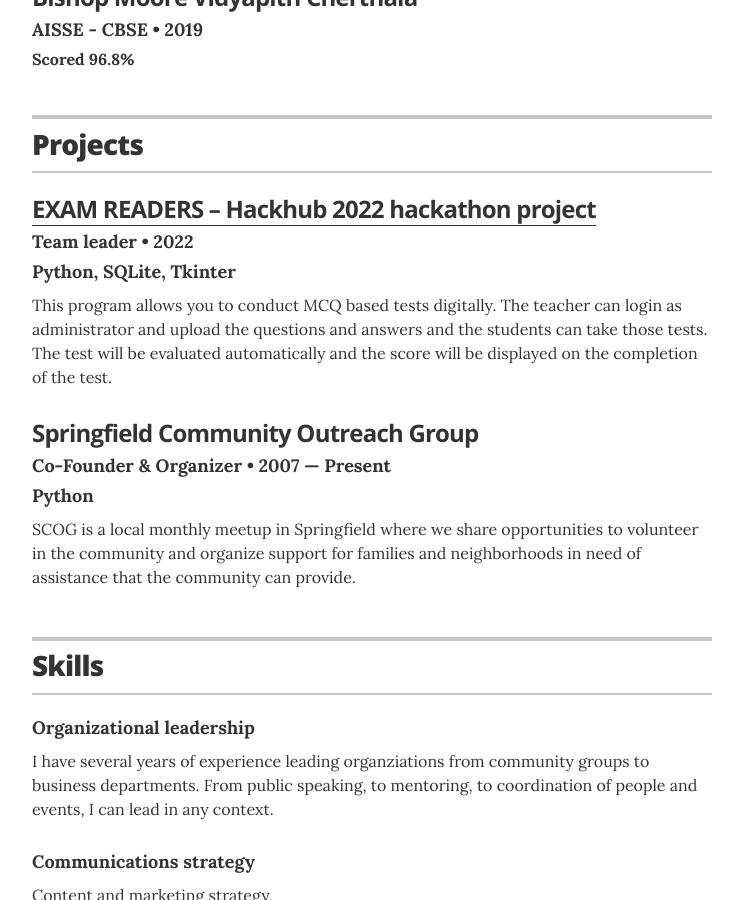
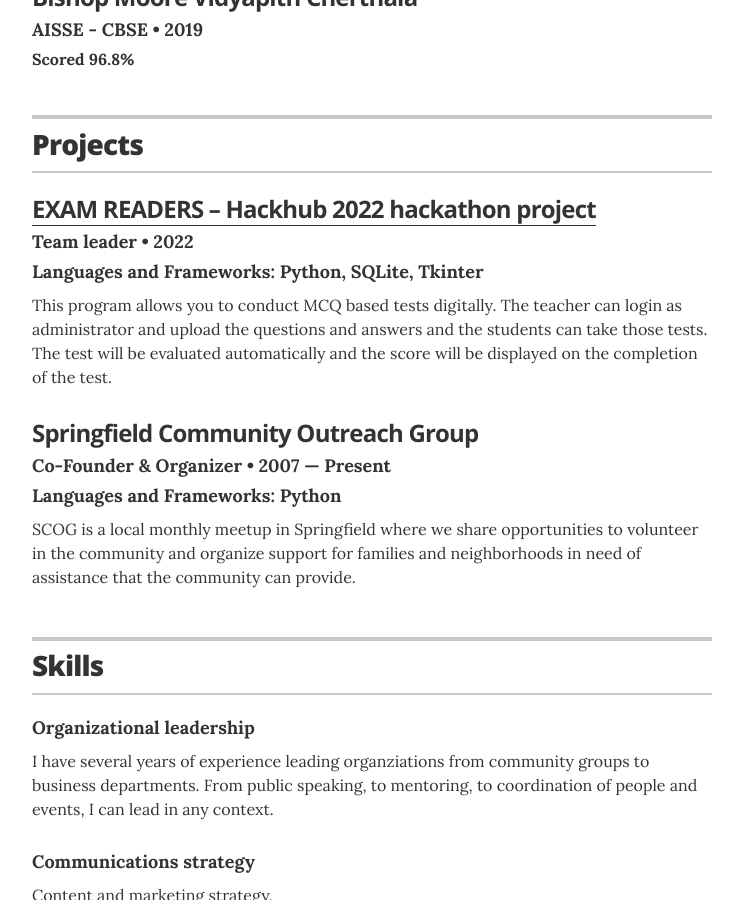
Before and after one commit to rahulvk007/digital-resume, a Jekyll site: the page built from index.html, in a window 1280 px wide and 900 px high, scrolled down 858 px. Shown: the whole window, without its empty margins (268-1011 px from the left). Built offline with Jekyll 4.4.1, drawn with Linux system fonts in a browser that asks for light colours.

Commit message:
Update resume.html

```diff
--- a/_layouts/resume.html
+++ b/_layouts/resume.html
@@ -109,7 +109,7 @@
           <meta itemprop="creator" content="{{ site.resume_name }}" itemtype="http://schema.org/Person" />
           <h3 class="resume-item-title" itemprop="name">{% if project.url %}<a href="{{ project.url }}" itemprop="url">{{ project.project }}</a>{% else %}{{ project.project }}{% endif %}</h3>
           <h4 class="resume-item-details" itemprop="description">{{ project.role }}  &bull; {{ project.duration }}</h4>
-          <h4 class="resume-item-details" itemprop="description">{{ project.stack }}</h4>
+          <h4 class="resume-item-details" itemprop="description">Languages and Frameworks: {{ project.stack }}</h4>
           <p class="resume-item-copy">{{ project.description }}</p>
         </div>
         {% endfor %}
```
